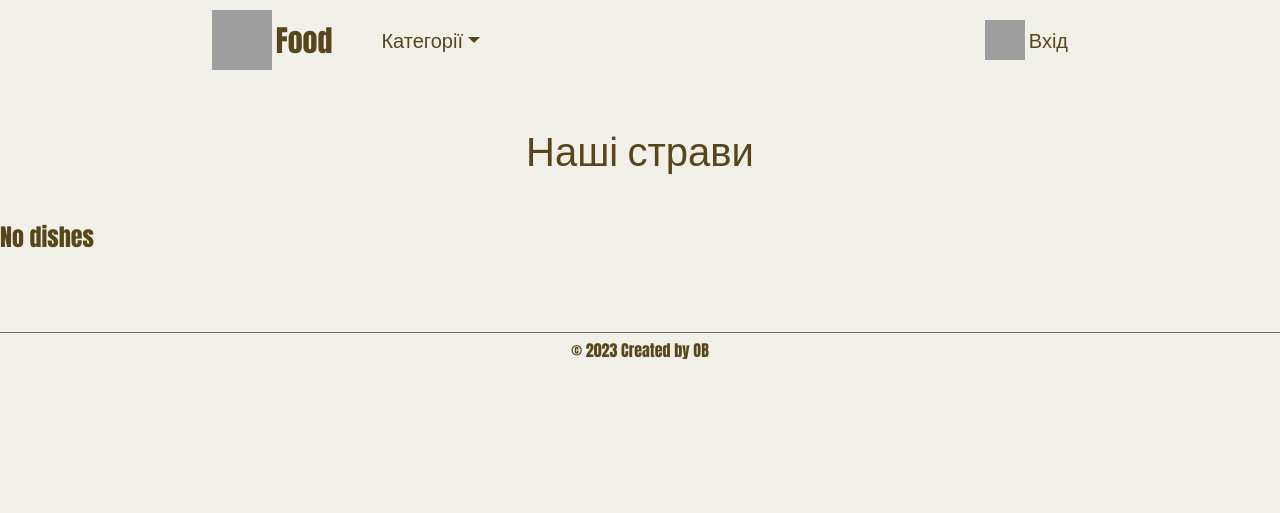
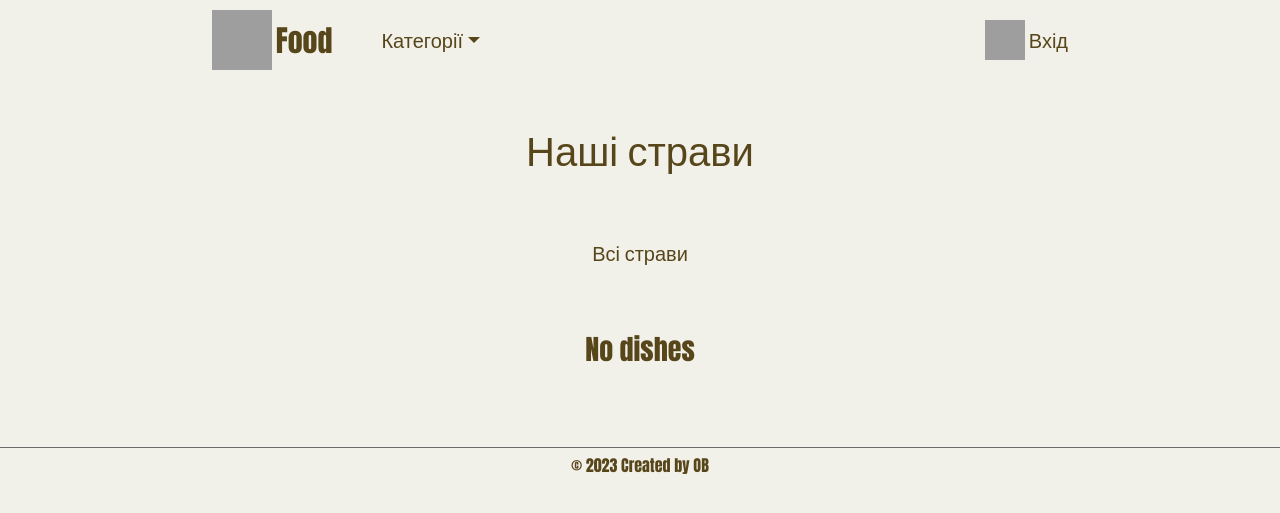
Before and after one commit to OksanaBukartyk/food_site, a Django app: template main/templates/main/all_dishes.html in a window 1280 px wide. Shown: the top 513 px of the page. Run offline with Django 3.2, Linux system fonts and the light colour scheme; the template is opened without the code that fills it, so the values that code supplies are empty; grey boxes are pictures that could not be loaded.

Commit message:
edit cards view, redirect after login to the same page, add categories choice to all categories page

```diff
--- a/main/static/main/css/style.css
+++ b/main/static/main/css/style.css
@@ -14,7 +14,7 @@ body {
 
 }
 
-h1 {
+h1,h3 {
   margin: 50px auto;
   text-align: center;
 }
@@ -356,3 +356,18 @@ footer {
   height: 100%;
   object-fit: cover;
   padding: 0;}
+
+
+
+/* --------  вибрати категорію    -------- */
+  .category-navbar{
+    text-align: center;
+    display: flex;
+    flex-wrap: wrap; /* Allow items to wrap to the next line */
+    justify-content: center; /* Center the items horizontally */
+    align-items: center; /* Center the items vertically */
+  }
+
+  .category-item {
+    margin: 15px; /* Optional: Add margin between items */
+}
--- a/main/templates/main/all_dishes.html
+++ b/main/templates/main/all_dishes.html
@@ -8,25 +8,38 @@
 <h1>Наші страви</h1>
 {%endif%}
 
+<div class="category-navbar">
+  <div class="category-item">
+    <a class="navbar-btn" href="{% url 'all_dishes' %}">Всі страви</a></li>
+  </div>
+  {% for category in categories %}
+  <div class="category-item">
+    <a class="navbar-btn" href="{% url 'dishes_by_category' category_name=category.name %}">{{ category.name }}</a></li>
+  </div>
+  {% endfor %}
+</div>
+
 {% if dishes %}
-<div class="card-deck">
+<div class="card-deck ">
   {% for dish in dishes %}
-  <div class="card" data-url="{% url 'dish_detail_view' id=dish.id  %}" onclick="redirectToDish(this)">
+  <div class="col-md-3 mb-4">
+    <div class="card" data-url="{% url 'dish_detail_view' id=dish.id  %}" onclick="redirectToDish(this)" style="height: 390px;">
       <div class="container">
         <img src="{{ dish.image.url }}" class="card-img-top " alt="...">
         <div class="overlay">
           <div class="text-overlay">See more...</div>
         </div>
       </div>
-    <div class="card-body">
+      <div class="card-body d-flex flex-column">
         <h4 class="card-title">{{dish.title}}</h4>
         <p class="card-text">{{dish.description|slice:":70"}}...</p>
-      <a href="{% url 'dish_detail_view' id=dish.id %}" class="btn btn-block">See more</a>
+        <a href="{% url 'dish_detail_view' id=dish.id %}" class="btn btn-block mt-auto">See more</a>
+      </div>
     </div>
     </div>
     {% endfor %}
   </div>
   {%else%}
-<h4>No dishes</h4>
+  <h3>No dishes</h3>
   {%endif%}
   {% endblock content %}
--- a/main/templates/main/base.html
+++ b/main/templates/main/base.html
@@ -52,7 +52,7 @@
             {% else %}
             <li class="navbar-element">
                 <img width="40" height="40" src="https://img.icons8.com/carbon-copy/100/user.png" alt="user" />
-                <a class="navbar-btn" href="{% url 'login' %}">Вхід</a>
+                <a class="navbar-btn" href="{% url 'login' %}?next={{ request.path }}">Вхід</a>
             </li>
             {% endif %}
         </ul>
--- a/main/templates/main/dish.html
+++ b/main/templates/main/dish.html
@@ -17,10 +17,11 @@
 
         <a href="{% url 'add_to_favorites' id=dish.id  %}" class="btn-favourite p-2 mt-5">Додати до улюбленого</a>
         {% elif is_favorite %}
-    <p>Цю страву вже додано до улюблених.</p>
+    <p><a href="{% url 'delete_from_favorites' id=dish.id  %}" class="btn btn-outline-danger ">Видалити з улюблених</a></p>
   {% else %}
 
         <p>Щоб зберегти до улюбленого, необхідно авторизуватись.</p>
+        <a href="{% url 'login' %}?next={{ request.path }}" class="btn-favourite p-2 mt-5">Авторизуватись</a>
         {% endif %}
 
 
--- a/main/templates/main/dish_form.html
+++ b/main/templates/main/dish_form.html
@@ -14,6 +14,6 @@
         <input class='btn btn-outline-success' type="submit" value="Зберегти" />
     </form>
 </div>
-
+<p>add_ingredients</p>
 
 {% endblock content %}
--- a/main/urls.py
+++ b/main/urls.py
@@ -15,8 +15,9 @@ urlpatterns = [
     path('dish/create/', views.add_dish, name='add_dish'),
     path('dish/edit/<int:id>/', views.edit_dish, name='edit_dish'),
     path('add_to_favorites/<int:id>/', views.add_to_favorites, name='add_to_favorites'),
-    path('favorite_dishes/', views.favorite_dishes, name='favorite_dishes'),
-
+    path('delete_from_favorites/<int:id>/', views.delete_from_favorites, name='delete_from_favorites'),
+    path('favorite_dishes', views.favorite_dishes, name='favorite_dishes'),
+    path('add_ingredients/<int:dish_id>/', views.add_ingredients, name='add_ingredients'),
 
 ]
 urlpatterns += static(settings.MEDIA_URL, document_root=settings.MEDIA_ROOT)
```
Also changed, not shown: main/views.py (+26 -2 lines), users/views.py (+7 -0 lines), db.sqlite3, media/images/400_0_1607412895-4680_9FdjSgR.jpg (added), media/images/вареники.jpg (added), media/images/вареники_7FCIjSH.jpg (added). Lines whose indentation alone changed are shown as unchanged.
